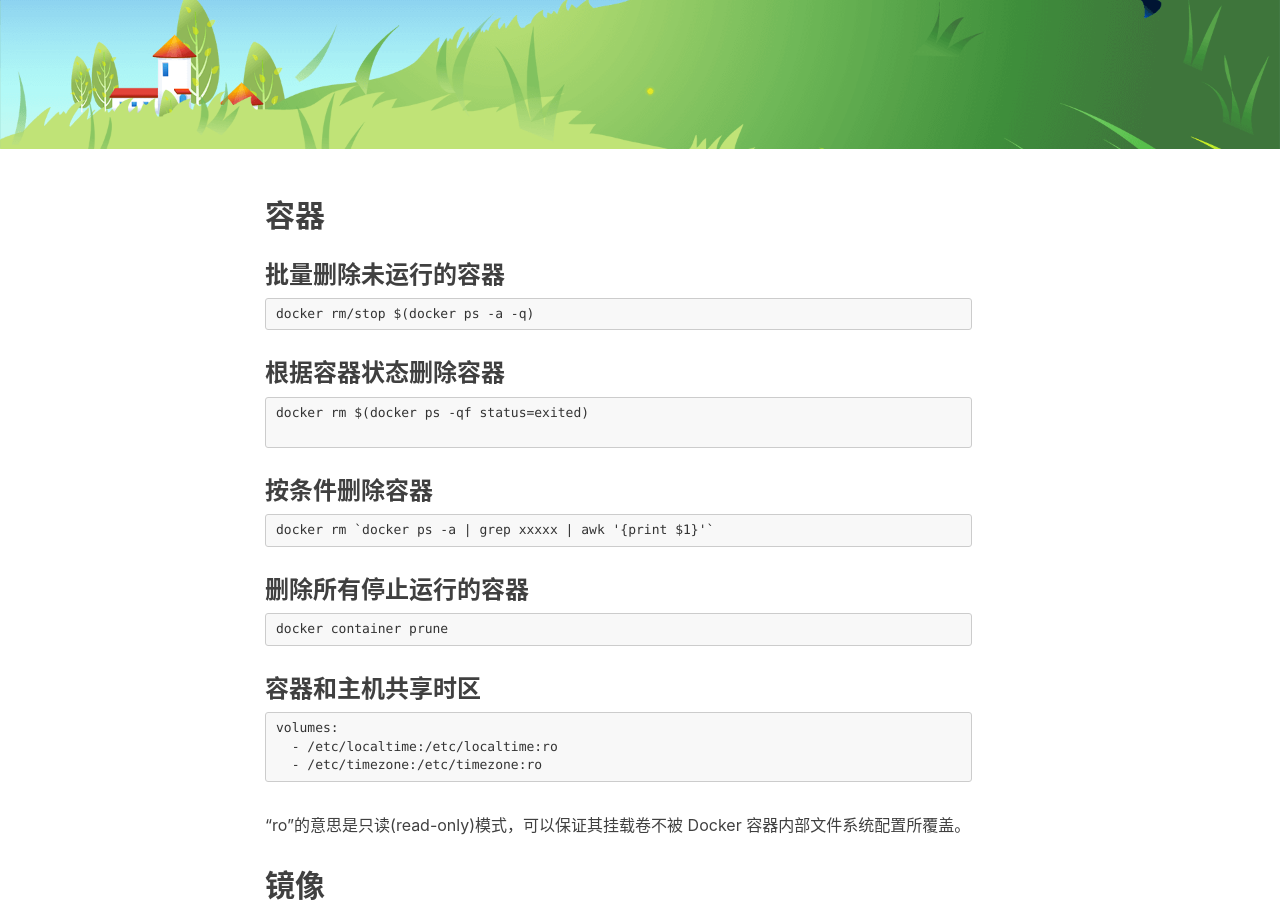
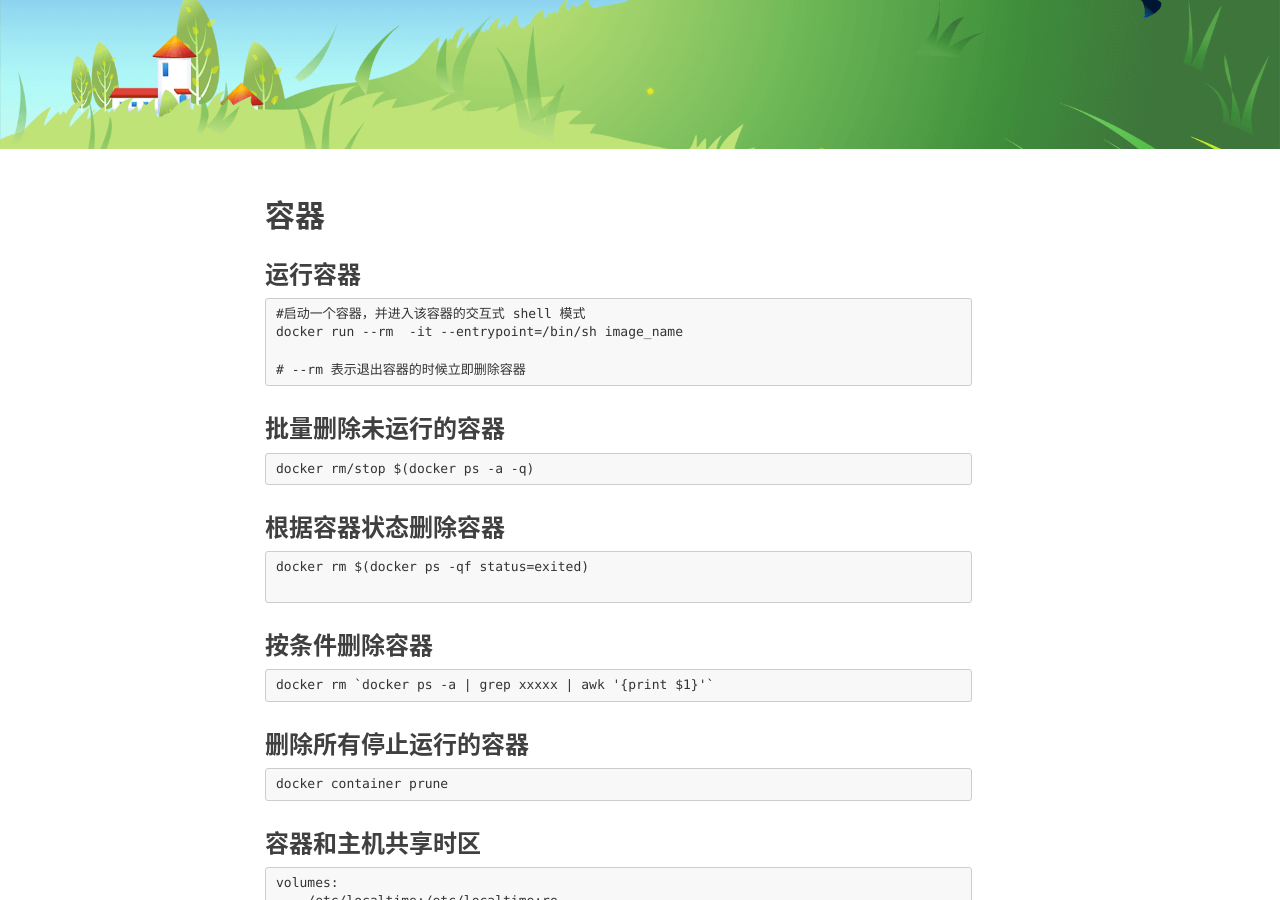
Before and after one commit to fooval-shen/shenfh.github.io, a Jekyll site: the page built from _posts/shenfh/2019-11-02-docker.md, in a window 1280 px wide and 900 px high, scrolled down 308 px. Built offline with Jekyll 4.4.1, drawn with Linux system fonts in a browser that asks for light colours; nearby versions of some CDN libraries; comment, search, counter and statistics services are not loaded.

Commit message:
Update blog

````diff
--- a/_posts/shenfh/2019-11-02-docker.md
+++ b/_posts/shenfh/2019-11-02-docker.md
@@ -8,6 +8,15 @@ tags:
 ---
 
 ## 容器
+
+### 运行容器
+
+```
+#启动一个容器，并进入该容器的交互式 shell 模式
+docker run --rm  -it --entrypoint=/bin/sh image_name
+
+# --rm 表示退出容器的时候立即删除容器
+```
 ### 批量删除未运行的容器
 
 ```
@@ -42,6 +51,7 @@ volumes:
 ```
 
 “ro”的意思是只读(read-only)模式，可以保证其挂载卷不被 Docker 容器内部文件系统配置所覆盖。
+
 
 
 
````
